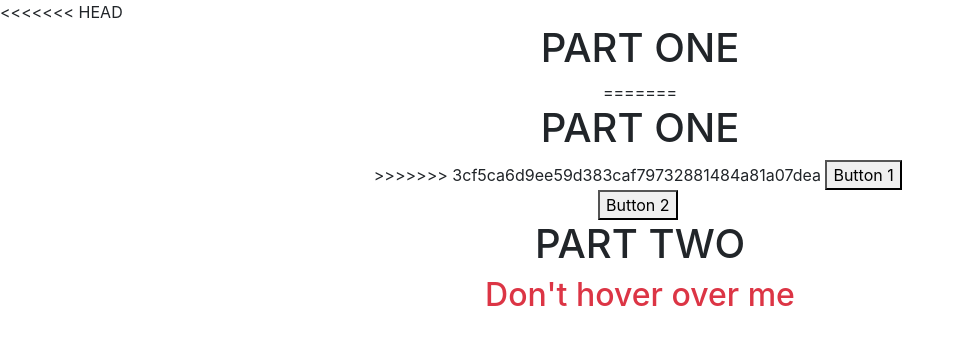
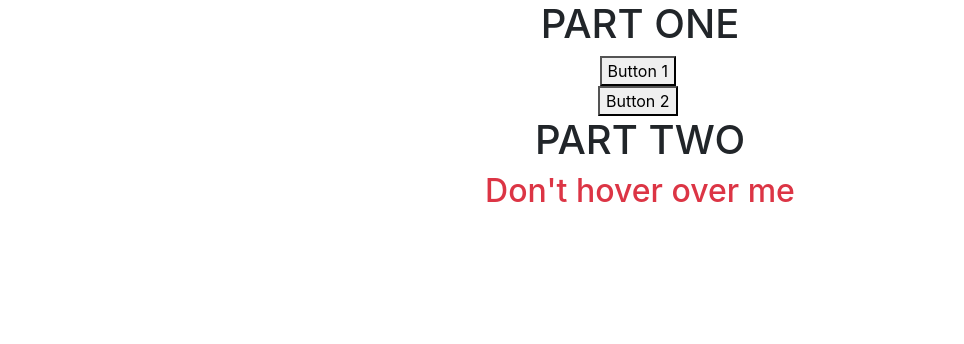
Before and after one commit to AlbaBella/Assignment-4, a plain HTML site: page index.html in a window 1280 px wide. Shown: the whole page, without its empty margins (0-964 px from the left). Drawn offline with nearby package versions, Linux system fonts and the light colour scheme.

Commit message:
Question 2

```diff
--- a/index.html
+++ b/index.html
@@ -9,15 +9,9 @@
     <title>Assignment-4</title>
 </head>
 <body>
-<<<<<<< HEAD
     <div class="text-center float-none">
         <h1>PART ONE</h1>
         <section>
-=======
-
-        <h1>PART ONE</h1>
-        <div>
->>>>>>> 3cf5ca6d9ee59d383caf79732881484a81a07dea
             <button id = "button1">Button 1</button>
             <label id = argutext1></label>
             <br>
```
